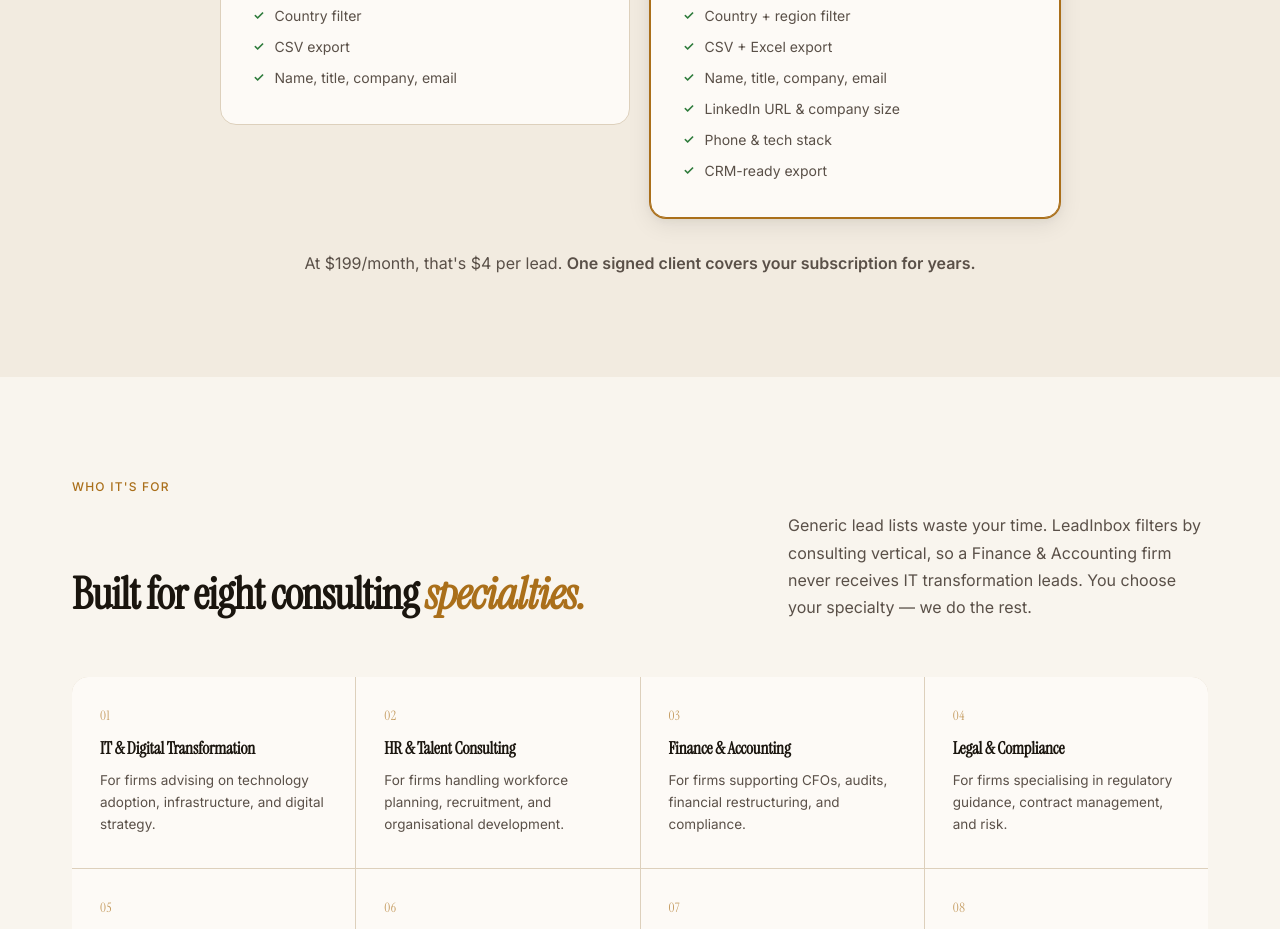
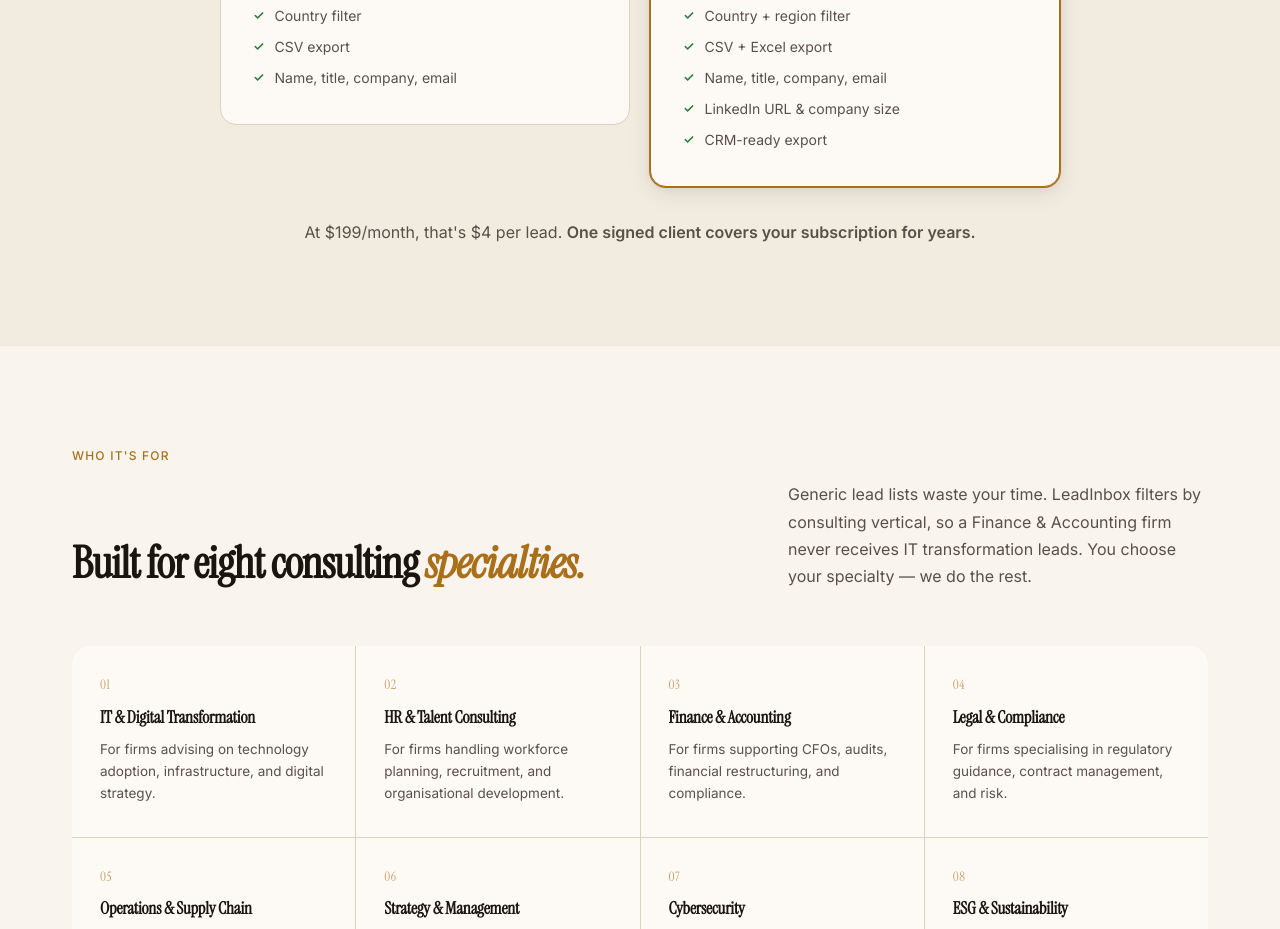
Before and after one commit to ArtemiiHH/consulting-leads, a React (Vite) app: page / in a window 1280 px wide. Shown: the part 2320-3249 px from the top of the page. Built offline with nearby package versions, Linux system fonts and the light colour scheme; a web font is replaced by a local one.

Commit message:
Change env vars names

```diff
--- a/src/components/Pricing/Pricing.jsx
+++ b/src/components/Pricing/Pricing.jsx
@@ -29,7 +29,6 @@
       "CSV + Excel export",
       "Name, title, company, email",
       "LinkedIn URL & company size",
-      "Phone & tech stack",
       "CRM-ready export",
     ],
   },
```
